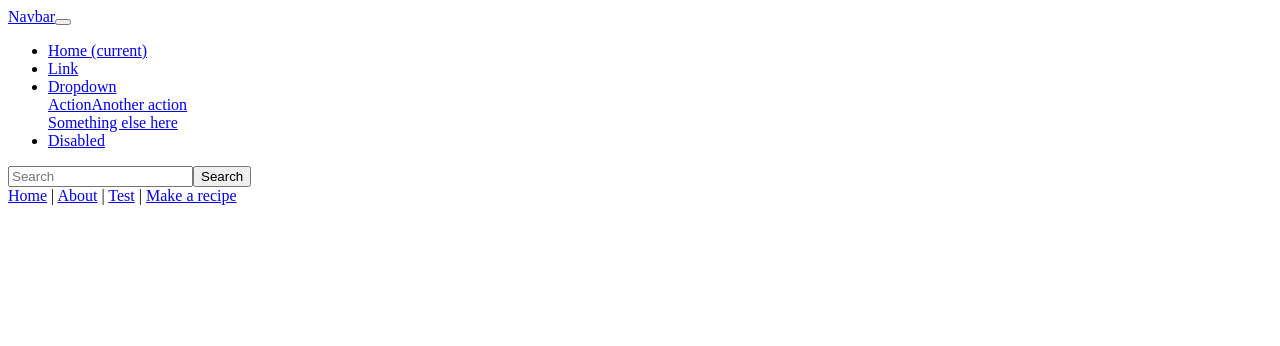
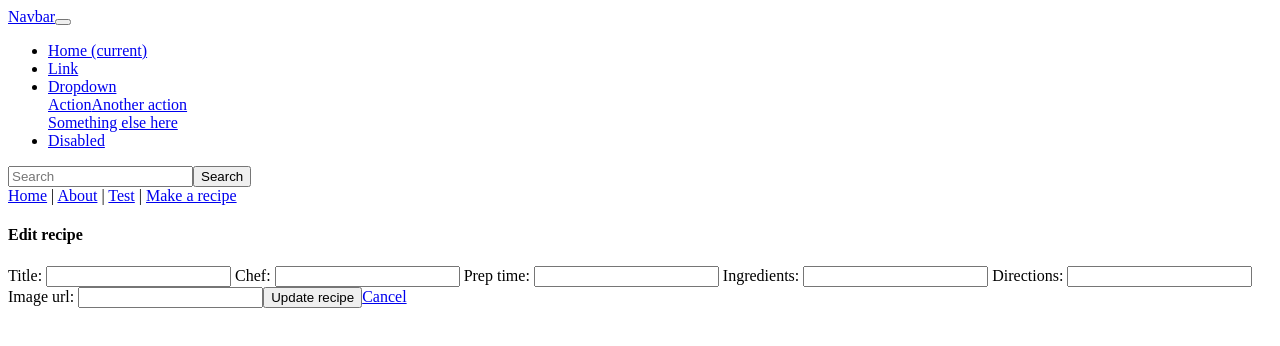
Before and after one commit to ruby-on-the-rocks/cookbook_vue_app, a Vue app: page /recipes/1/edit in a window 1280 px wide. Shown: the top 346 px of the page. Built offline with nearby package versions, Linux system fonts and the light colour scheme; no server answers; the HTML template or start-up script is replaced by a standard one.

Commit message:
Move recipes edit to separate route

```diff
--- a/src/router.js
+++ b/src/router.js
@@ -4,6 +4,7 @@ import Home from "./views/Home.vue";
 import Test from "./views/Test.vue";
 import RecipesNew from "./views/RecipesNew.vue";
 import RecipesShow from "./views/RecipesShow.vue";
+import RecipesEdit from "./views/RecipesEdit.vue";
 
 Vue.use(Router);
 
@@ -32,6 +33,11 @@ export default new Router({
       component: RecipesShow
     },
     {
+      path: "/recipes/:id/edit",
+      name: "recipes-show",
+      component: RecipesEdit
+    },
+    {
       path: "/about",
       name: "about",
       // route level code-splitting
--- /dev/null
+++ b/src/views/RecipesEdit.vue
@@ -0,0 +1,53 @@
+<template>
+  <div class="recipes-edit">
+    <div>
+      <h4>Edit recipe</h4>
+      Title:
+      <input type="text" v-model="recipe.title" />
+      Chef:
+      <input type="text" v-model="recipe.chef" />
+      Prep time:
+      <input type="text" v-model="recipe.prep_time" />
+      Ingredients:
+      <input type="text" v-model="recipe.ingredients" />
+      Directions:
+      <input type="text" v-model="recipe.directions" />
+      Image url:
+      <input type="text" v-model="recipe.image_url" />
+      <button v-on:click="updateRecipe(recipe)">Update recipe</button>
+      <router-link to="/">Cancel</router-link>
+    </div>
+  </div>
+</template>
+
+<script>
+import axios from "axios";
+
+export default {
+  data: function() {
+    return {
+      recipe: {}
+    };
+  },
+  created: function() {
+    axios.get("/api/recipes/" + this.$route.params.id).then(response => {
+      this.recipe = response.data;
+    });
+  },
+  methods: {
+    updateRecipe: function(recipe) {
+      var params = {
+        body_title: recipe.title,
+        body_chef: recipe.chef,
+        body_ingredients: recipe.ingredients,
+        body_directions: recipe.directions
+      };
+      axios.patch("/api/recipes/" + recipe.id, params).then(response => {
+        console.log("Successfully updated", response.data);
+        recipe = response.data;
+        this.$router.push("/");
+      });
+    }
+  }
+};
+</script>
--- a/src/views/RecipesShow.vue
+++ b/src/views/RecipesShow.vue
@@ -5,23 +5,9 @@
     <p>Prep time: {{ recipe.prep_time }}</p>
     <p>Ingredients: {{ recipe.ingredients }}</p>
     <p>Directions: {{ recipe.directions }}</p>
-    <div>
-      <h4>Edit recipe</h4>
-      Title:
-      <input type="text" v-model="recipe.title" />
-      Chef:
-      <input type="text" v-model="recipe.chef" />
-      Prep time:
-      <input type="text" v-model="recipe.prep_time" />
-      Ingredients:
-      <input type="text" v-model="recipe.ingredients" />
-      Directions:
-      <input type="text" v-model="recipe.directions" />
-      Image url:
-      <input type="text" v-model="recipe.image_url" />
-      <button v-on:click="updateRecipe(recipe)">Update recipe</button>
-      <button v-on:click="destroyRecipe(recipe)">Destroy recipe</button>
-    </div>
+    <button v-on:click="destroyRecipe(recipe)">Destroy recipe</button>
+
+    <router-link v-bind:to="`/recipes/${recipe.id}/edit`">Edit this recipe</router-link>
     <router-link to="/">Back to all recipes</router-link>
   </div>
 </template>
@@ -41,18 +27,6 @@ export default {
     });
   },
   methods: {
-    updateRecipe: function(recipe) {
-      var params = {
-        body_title: recipe.title,
-        body_chef: recipe.chef,
-        body_ingredients: recipe.ingredients,
-        body_directions: recipe.directions
-      };
-      axios.patch("/api/recipes/" + recipe.id, params).then(response => {
-        console.log("Successfully updated", response.data);
-        recipe = response.data;
-      });
-    },
     destroyRecipe: function(recipe) {
       axios.delete("/api/recipes/" + recipe.id).then(response => {
         console.log("Successfully destroyed recipe", response.data);
```
